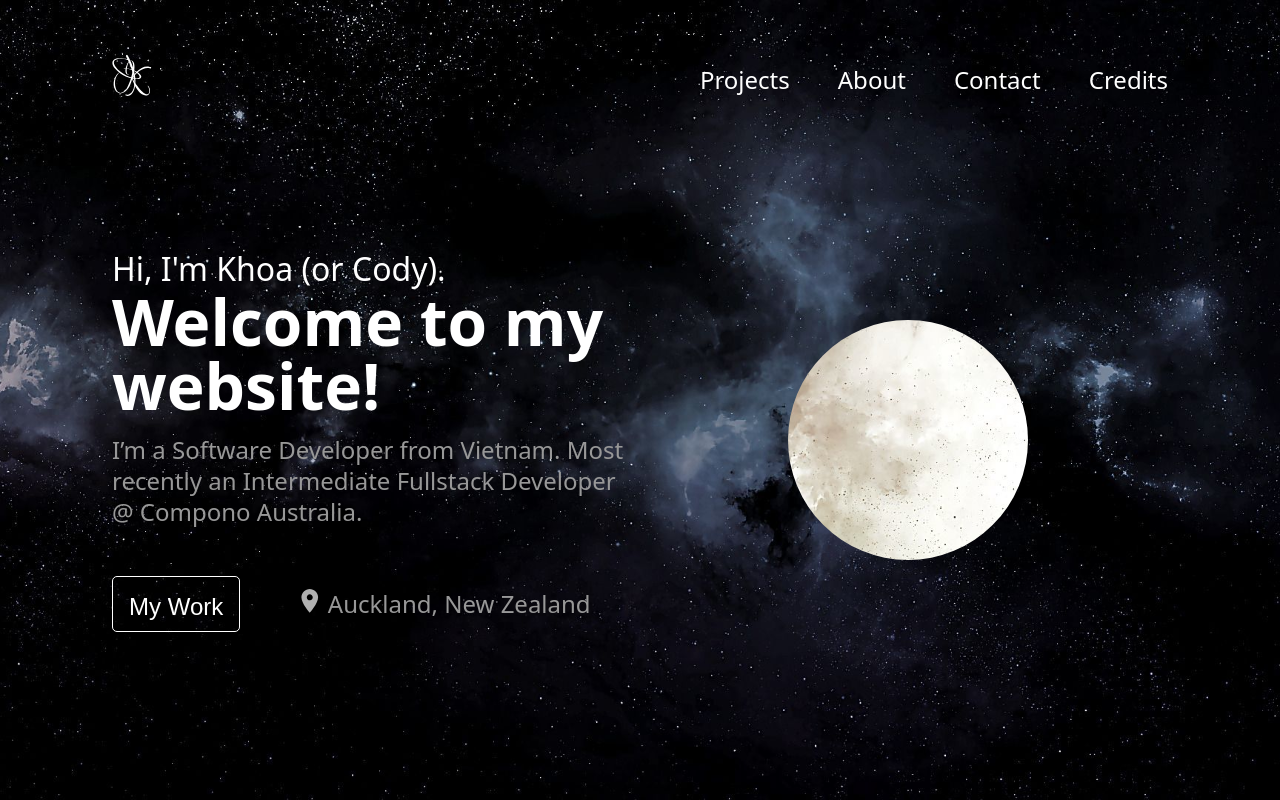
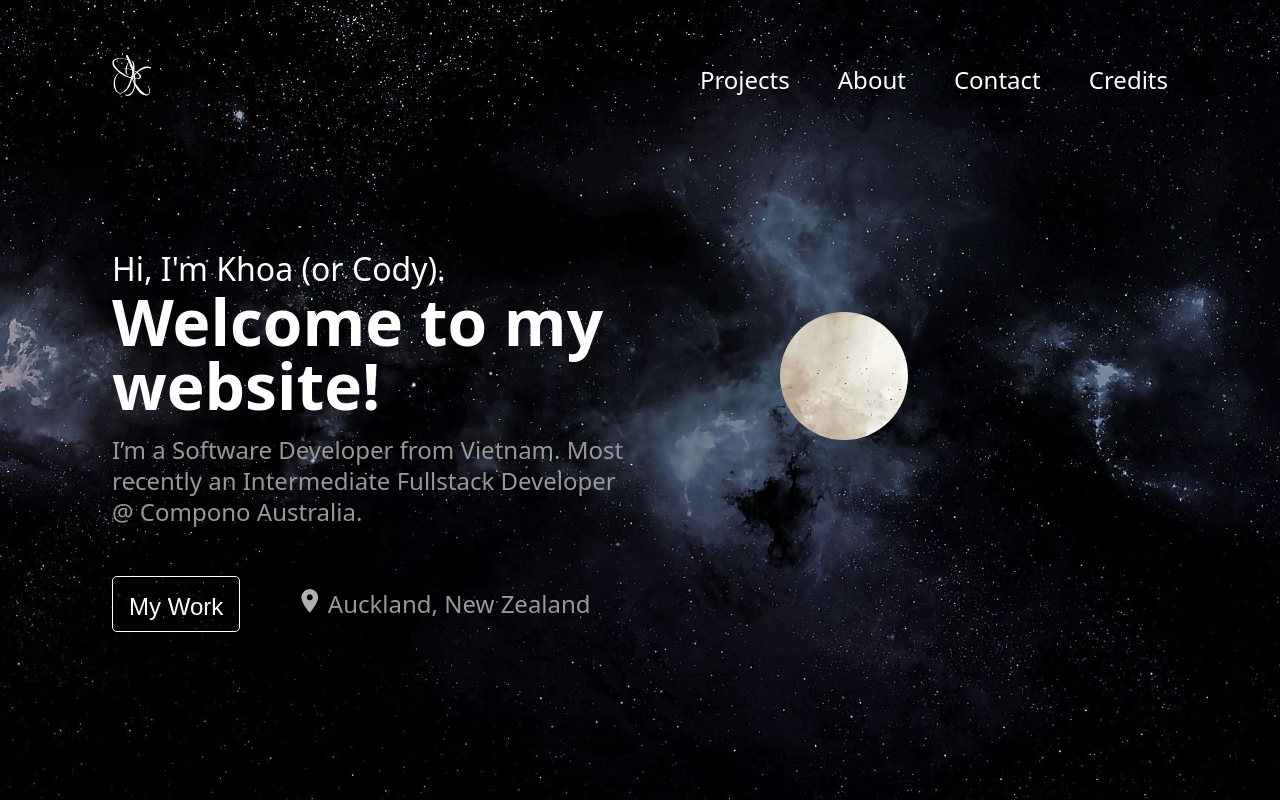
Before and after one commit to khoapham14/portfolio, a React (Vite) app: page /portfolio in a window 1280 px wide. Shown: the top 800 px of the page. Built offline with nearby package versions, Linux system fonts and the light colour scheme.

Commit message:
Readding the circle logic, updating to only follow after scrolling down.

```diff
--- a/src/components/Global.css
+++ b/src/components/Global.css
@@ -1,4 +1,4 @@
-.portfolio-container{
+.portfolio-container {
   background-image: url("../assets/hero_background2.jpg");
   background-color: #000;
   height: auto;
@@ -9,12 +9,12 @@
   background-size: cover;
   background-position: center;
   background-attachment: fixed;
-  display:block;
+  display: block;
   margin-left: auto;
-  margin-right:auto;
+  margin-right: auto;
 }
 
-.error-404-header{
+.error-404-header {
   width: 60%;
   font-size: 5rem;
   color: #fff;
@@ -22,14 +22,14 @@
   padding: 7rem;
 }
 
-.error-404-desc{
+.error-404-desc {
   font-size: 2rem;
   color: #fff;
   font-weight: 300;
   margin-bottom: 5rem;
 }
 
-.error-404-button{
+.error-404-button {
   margin-top: 1.5rem;
   font-size: 1.5rem;
   padding: 0.8rem;
@@ -38,36 +38,44 @@
   border: 1px solid #fff;
 }
 
-.error-404-button:hover{
+.error-404-button:hover {
   background-color: #fff;
   color: #000;
 }
 
-.hidden{
+.hidden {
   opacity: 0;
   transition: all 1s;
 }
 
-.show{
+.show {
   opacity: 1;
 }
 
-/* expand circle on hover */
-/* .circle:hover{
-  height: 8rem;
-  width: 8rem;
-  transition: 0.5s;
-} */
+.circle {
+  background-color: #fff;
+  height: 5rem;
+  width: 5rem;
+  border-radius: 50%;
+  display: grid;
+  justify-self: center;
+  align-self: center;
+  z-index: 1;
+  mix-blend-mode: difference;
+  transform: translate3d(-50%, -50%, 0);
+  transition: transform 1s ease-in-out;
+  pointer-events: none;
+}
 
-@media(prefers-reduced-motion){
-  .hidden{
-    transition:none;
+@media (prefers-reduced-motion) {
+  .hidden {
+    transition: none;
   }
 }
 
 /* Media query for mobile devices */
-@media screen and (max-width: 767px){
-  .portfolio-container{
+@media screen and (max-width: 767px) {
+  .portfolio-container {
     background-image: url("../assets/hero_background3.jpg");
     background-color: #000;
     height: auto;
@@ -80,10 +88,14 @@
     display: grid;
     align-items: center;
   }
-}
 
-@media screen and (max-width: 500px){
-  .circle{
+  .circle {
     display: none;
   }
 }
+
+@media screen and (max-width: 500px) {
+  .circle {
+    display: none;
+  }
+}
--- a/src/components/HeroSection/Hero.css
+++ b/src/components/HeroSection/Hero.css
@@ -17,22 +17,6 @@
   grid-template-columns: auto auto;
   grid-template-rows: auto auto;
 } */
-
-.circle {
-  background-color: #fff;
-  height: 15rem;
-  width: 15rem;
-  max-width: 15rem;
-  border-radius: 50%;
-  display: grid;
-  align-self: center;
-  justify-self: center;
-  /* position: fixed; */
-  z-index: 1;
-  mix-blend-mode: difference;
-  transition: transform 0.4s ease-in-out;
-  pointer-events: none;
-}
 
 .hero-container {
   height: 80%;
@@ -131,10 +115,6 @@
     margin-right: 1.5rem;
   }
 
-  .circle {
-    display: none;
-  }
-
   .hero-misc{
     grid-template-rows: 1fr;
     grid-template-columns: 1fr 1fr;
--- a/src/components/HeroSection/Hero.tsx
+++ b/src/components/HeroSection/Hero.tsx
@@ -3,6 +3,10 @@ import Navbar from "./Navbar";
 import "./Hero.css";
 import "../Global.css";
 import MapMarker from "../../assets/map_marker.svg";
+
+export interface HeroProps {
+  scrollPos: number;
+}
 
 // Function to scroll to a div
 function scrollToElement(element: string) {
@@ -12,7 +16,7 @@ function scrollToElement(element: string) {
   }
 }
 
-function Hero() {
+function Hero(props: HeroProps) {
   return (
     <div className="hero">
       <Navbar />
@@ -37,7 +41,23 @@ function Hero() {
             </div>
           </div>
         </div>
-        <div className="circle" id="circle" />
+        <div
+          className="circle"
+          id="circle"
+          style={
+            props.scrollPos && props.scrollPos > 0
+              ? {
+                  position: "fixed",
+                  height: "5rem",
+                  width: "5rem",
+                }
+              : {
+                position: "static",
+                height: "8rem",
+                width: "8rem",
+              }
+          }
+        />
       </div>
     </div>
   );
--- a/src/components/HeroSection/Navbar.tsx
+++ b/src/components/HeroSection/Navbar.tsx
@@ -27,7 +27,7 @@ function Navbar() {
   useEffect(() => {
     const handleResize = () => {
       setWindowWidth(window.innerWidth);
-      console.log(windowWidth);
+      // console.log(windowWidth);
     };
     window.addEventListener("resize", handleResize);
     return () => {
--- a/src/components/Portfolio.tsx
+++ b/src/components/Portfolio.tsx
@@ -1,17 +1,24 @@
-import { useState, useEffect} from "react";
-import reactLogo from "./assets/react.svg";
-import { Routes, Route, Link } from "react-router-dom";
+import { useState, useEffect } from "react";
 import "./Global.css";
 import Hero from "./HeroSection/Hero";
 import Projects from "./ProjectSection/Projects";
 import About from "./AboutSection/About";
-import Contact from './ContactSection/Contact';
-import Credits from './CreditsSection/Credits';
+import Contact from "./ContactSection/Contact";
+import Credits from "./CreditsSection/Credits";
 
 function Portfolio() {
+  const [scrollPosition, setScrollPosition] = useState({ x: 0, y: 0 });
+
+  const handleScroll = () => {
+    setScrollPosition({
+      x: window.scrollX,
+      y: window.scrollY,
+    });
+  };
+
   const observer = new IntersectionObserver((entries) => {
     entries.forEach((entry) => {
-      console.log(entry);
+      // console.log(entry);
       if (entry.isIntersecting) {
         entry.target.classList.add("show");
       } else {
@@ -20,22 +27,40 @@ function Portfolio() {
     });
   });
 
-  //function to move circle to cursor position
-  // const moveCircle = (e: MouseEvent) => {
-  //   const circle = document.getElementById("circle") as HTMLElement;
-  //   circle.style.left = e.clientX + "px";
-  //   circle.style.top = e.clientY + "px";
-  // };
+  // function to move circle to cursor position
+  const moveCircle = (e: MouseEvent) => {
+    const circle = document.getElementById("circle") as HTMLElement;
+    circle.style.left = e.clientX + "px";
+    circle.style.top = e.clientY + "px";
+  };
 
   useEffect(() => {
     const hiddenElements = document.querySelectorAll(".hidden");
-    hiddenElements.forEach((element) => { observer.observe(element); });
+    hiddenElements.forEach((element) => {
+      observer.observe(element);
+    });
+    window.addEventListener("scroll", handleScroll);
+    return () => {
+      window.removeEventListener("scroll", handleScroll);
+    };
   }, []);
 
+  useEffect(() => {
+    console.log("Scroll Position: ", JSON.stringify(scrollPosition));
+    if (scrollPosition.y > 0) {
+      document.addEventListener("mousemove", moveCircle);
+    } else {
+      document.removeEventListener("mousemove", moveCircle);
+    }
+
+    return () => {
+      document.removeEventListener("mousemove", moveCircle);
+    };
+  }, [scrollPosition]);
 
   return (
     <div className="portfolio-container">
-      <Hero />
+      <Hero scrollPos={scrollPosition.y} />
       <Projects />
       <About />
       <Contact />
--- a/src/components/ProjectSection/Projects.tsx
+++ b/src/components/ProjectSection/Projects.tsx
@@ -111,7 +111,7 @@ function Projects() {
   useEffect(() => {
     const handleResize = () => {
       setWindowWidth(window.innerWidth);
-      console.log(windowWidth);
+      // console.log(windowWidth);
     };
     window.addEventListener("resize", handleResize);
     return () => {
```
